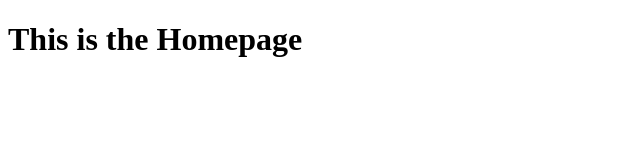
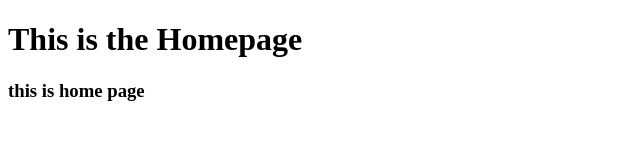
Before and after one commit to DeveloperShubhamKapoor/Netmeds-clone, a plain HTML site: page homepage.html in a window 1280 px wide. Shown: the whole page, without its empty margins (0-640 px from the left). Drawn offline with Linux system fonts and the light colour scheme.

Commit message:
few changes

```diff
--- a/homepage.html
+++ b/homepage.html
@@ -8,5 +8,6 @@
 </head>
 <body>
     <H1>This is the Homepage</H1>
+    <h3>this is home page</h3>
 </body>
 </html>
```
